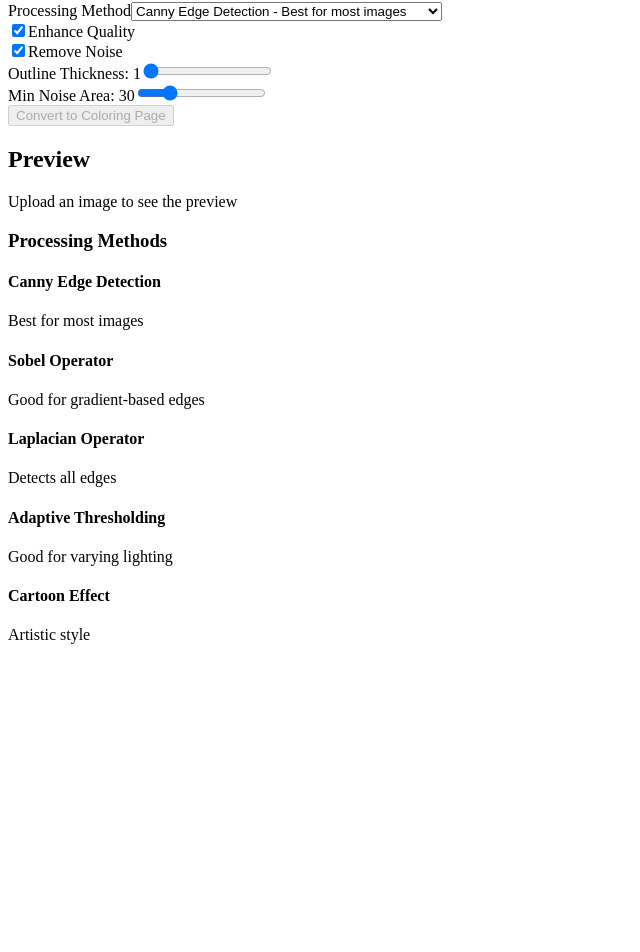
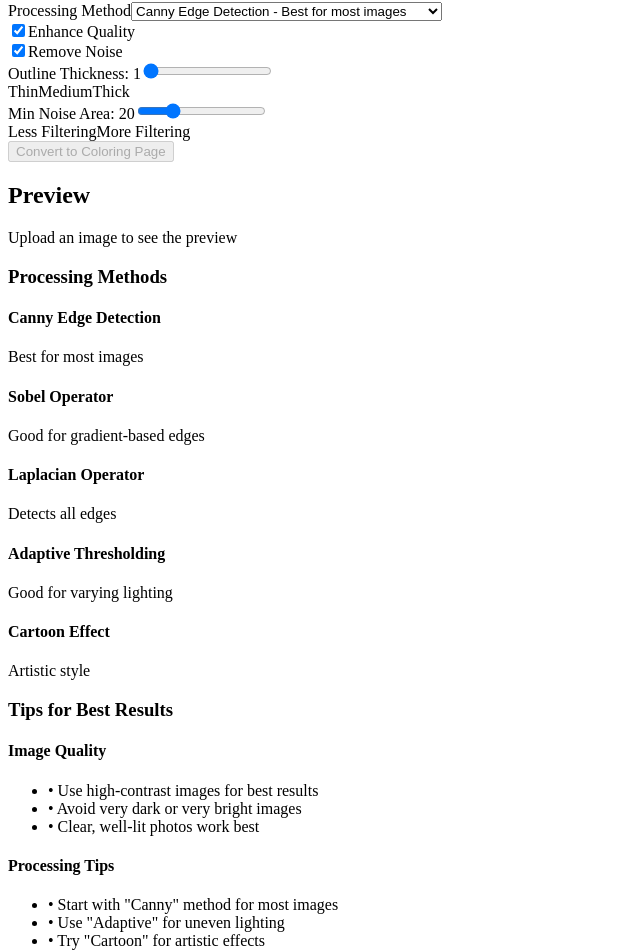
Before and after one commit to repairman29/coloringbook, a React (Create React App) app in the folder frontend/: page / in a window 1280 px wide. Shown: the part 226-1178 px from the top of the page, without its empty margins (0-640 px from the left). Before the commit the page ends 886 px from the top, so only its background shows below. Built offline with nearby package versions, Linux system fonts and the light colour scheme.

Commit message:
Fix image processing to produce clean outlines instead of solid black areas

```diff
--- a/frontend/src/App.js
+++ b/frontend/src/App.js
@@ -7,12 +7,12 @@ export default function App() {
   const [loading, setLoading] = useState(false);
   const [error, setError] = useState("");
 
-  // Processing options
+  // Processing options with better defaults
   const [method, setMethod] = useState("canny");
   const [enhanceQuality, setEnhanceQuality] = useState(true);
   const [removeNoise, setRemoveNoise] = useState(true);
   const [outlineThickness, setOutlineThickness] = useState(1);
-  const [minNoiseArea, setMinNoiseArea] = useState(30);
+  const [minNoiseArea, setMinNoiseArea] = useState(20);
 
   const handleImageUpload = (e) => {
     const file = e.target.files[0];
@@ -176,11 +176,16 @@ export default function App() {
                 <input
                   type="range"
                   min="1"
-                  max="5"
+                  max="3"
                   value={outlineThickness}
                   onChange={(e) => setOutlineThickness(parseInt(e.target.value))}
                   className="w-full"
                 />
+                <div className="flex justify-between text-xs text-gray-500 mt-1">
+                  <span>Thin</span>
+                  <span>Medium</span>
+                  <span>Thick</span>
+                </div>
               </div>
 
               {/* Noise Area */}
@@ -191,11 +196,15 @@ export default function App() {
                 <input
                   type="range"
                   min="10"
-                  max="100"
+                  max="50"
                   value={minNoiseArea}
                   onChange={(e) => setMinNoiseArea(parseInt(e.target.value))}
                   className="w-full"
                 />
+                <div className="flex justify-between text-xs text-gray-500 mt-1">
+                  <span>Less Filtering</span>
+                  <span>More Filtering</span>
+                </div>
               </div>
             </div>
 
@@ -262,6 +271,29 @@ export default function App() {
             ))}
           </div>
         </div>
+
+        {/* Tips Section */}
+        <div className="mt-8 bg-blue-50 rounded-lg shadow-md p-6">
+          <h3 className="text-xl font-semibold mb-4 text-blue-800">Tips for Best Results</h3>
+          <div className="grid grid-cols-1 md:grid-cols-2 gap-4 text-sm text-blue-700">
+            <div>
+              <h4 className="font-medium mb-2">Image Quality</h4>
+              <ul className="space-y-1">
+                <li>• Use high-contrast images for best results</li>
+                <li>• Avoid very dark or very bright images</li>
+                <li>• Clear, well-lit photos work best</li>
+              </ul>
+            </div>
+            <div>
+              <h4 className="font-medium mb-2">Processing Tips</h4>
+              <ul className="space-y-1">
+                <li>• Start with "Canny" method for most images</li>
+                <li>• Use "Adaptive" for uneven lighting</li>
+                <li>• Try "Cartoon" for artistic effects</li>
+              </ul>
+            </div>
+          </div>
+        </div>
       </div>
     </div>
   );
```
Also changed, not shown: 3 other files (tests, documents, lock files or other folders).
